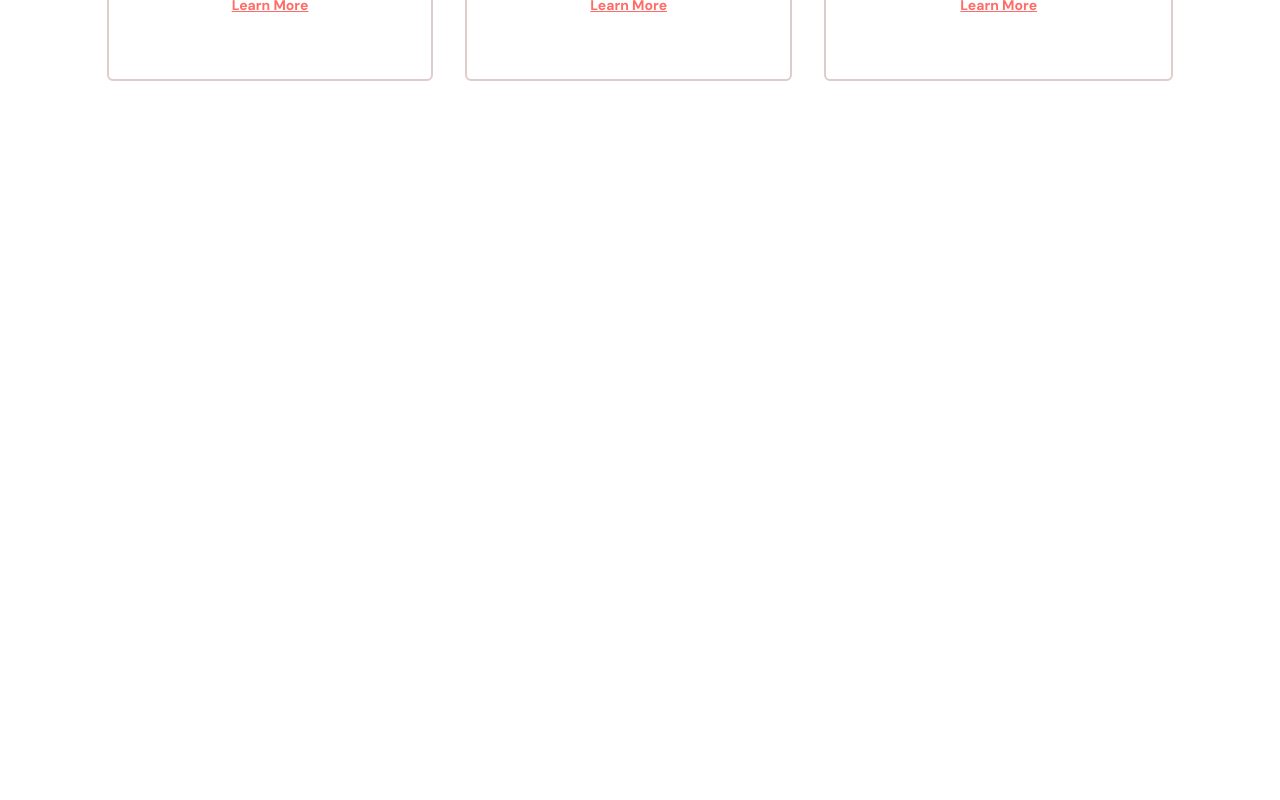
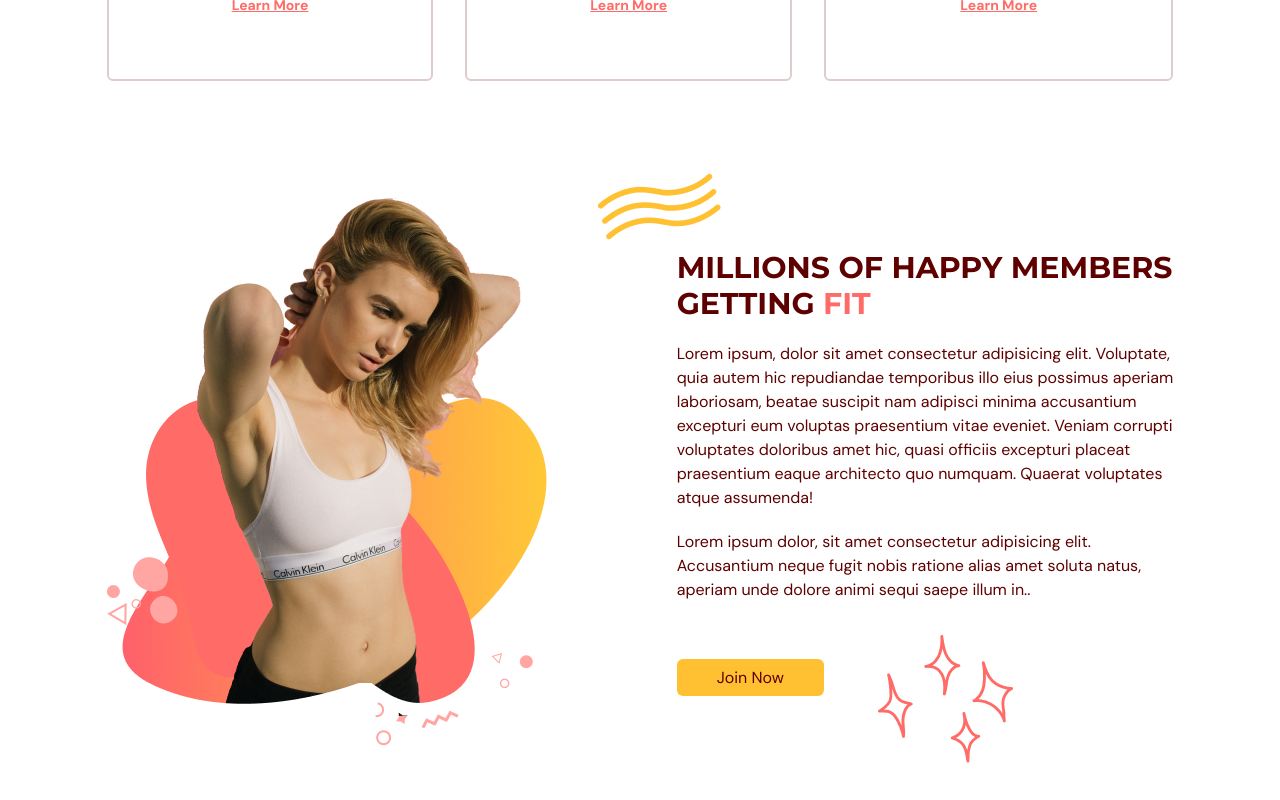
Before and after one commit to babyKokoDev/Fitness-Application, a React app: page / in a window 1280 px wide. Shown: the part 1343-2143 px from the top of the page. Before the commit the page ends 1640 px from the top, so only its background shows below. Built offline with nearby package versions, Linux system fonts and the light colour scheme; the HTML template or start-up script is replaced by a standard one.

Commit message:
benefit page

```diff
--- a/src/Components/benefits/index.tsx
+++ b/src/Components/benefits/index.tsx
@@ -4,6 +4,8 @@ import { BenefitType, SelectedPage } from '@/shared/types'
 import { motion } from 'framer-motion'
 import HText from '@/shared/HText'
 import Benefit from './Benefit'
+import ActionButton from '@/shared/ActionButton'
+import BenefitPageGraphic from '@/assets/BenefitsPageGraphic.png'
 
 const benefits: Array<BenefitType> = [
     {
@@ -68,6 +70,46 @@ const Benefits = ({ setSelectedPage }: Props) => {
                         ))
                     }
                 </motion.div>
+                {/* GRAPHICS AND DESCRIPTION */}
+                <div className='mt-16 items-center justify-between gap-20 md:mt-28 md:flex'>
+                    {/* GRAPHIC */}
+                    <img className='mx-auto' src={BenefitPageGraphic} alt="benefits-page-graphic" />
+
+                    {/* DESCRIPTION */}
+                    <div>
+                        {/* TITLE */}
+                        <div className='relative'>
+                          <div className='before:absolute before:-top-20 before:-left-20 before:z-[-1] before:content-abstractwaves'>
+                            <motion.div initial="hidden" whileInView="visible" viewport={{ once: true, amount: 0.5 }} transition={{ delay: 0.3, duration: 0.5 }} variants={{
+                    hidden: { opacity: 0, x: 50 },
+                    visible: { opacity: 1, x: 0 },
+                }}>
+                                <HText>
+                                    MILLIONS OF HAPPY MEMBERS GETTING{' '}
+                                    <span className='text-primary-500'>FIT</span>
+                                </HText>
+                            </motion.div>
+                          </div>
+                        </div>
+
+                        {/* DESCRIPTION */}
+                            <motion.div initial="hidden" whileInView="visible" viewport={{ once: true, amount: 0.5 }} transition={{ delay: 0.4, duration: 0.5 }} variants={{
+                    hidden: { opacity: 0, x: -100 },
+                    visible: { opacity: 1, x: 0 },
+                }}>
+                                <p className='my-5'>Lorem ipsum, dolor sit amet consectetur adipisicing elit. Voluptate, quia autem hic repudiandae temporibus illo eius possimus aperiam laboriosam, beatae suscipit nam adipisci minima accusantium excepturi eum voluptas praesentium vitae eveniet. Veniam corrupti voluptates doloribus amet hic, quasi officiis excepturi placeat praesentium eaque architecto quo numquam. Quaerat voluptates atque assumenda!</p>
+                                <p className='mb-5'>Lorem ipsum dolor, sit amet consectetur adipisicing elit. Accusantium neque fugit nobis ratione alias amet soluta natus, aperiam unde dolore animi sequi saepe illum in..</p>
+                            </motion.div>
+                        {/* BUTTON */}
+                        <div className='relative mt-16'>
+                          <div className='before:absolute before:-bottom-20 before:right-40 before:z-[-1] before:content-sparkles'>
+                            <ActionButton setSelectedPage={setSelectedPage}>
+                               Join Now
+                            </ActionButton>
+                          </div>
+                        </div>
+                    </div>
+                </div>
             </motion.div>
         </section>
     )
```
